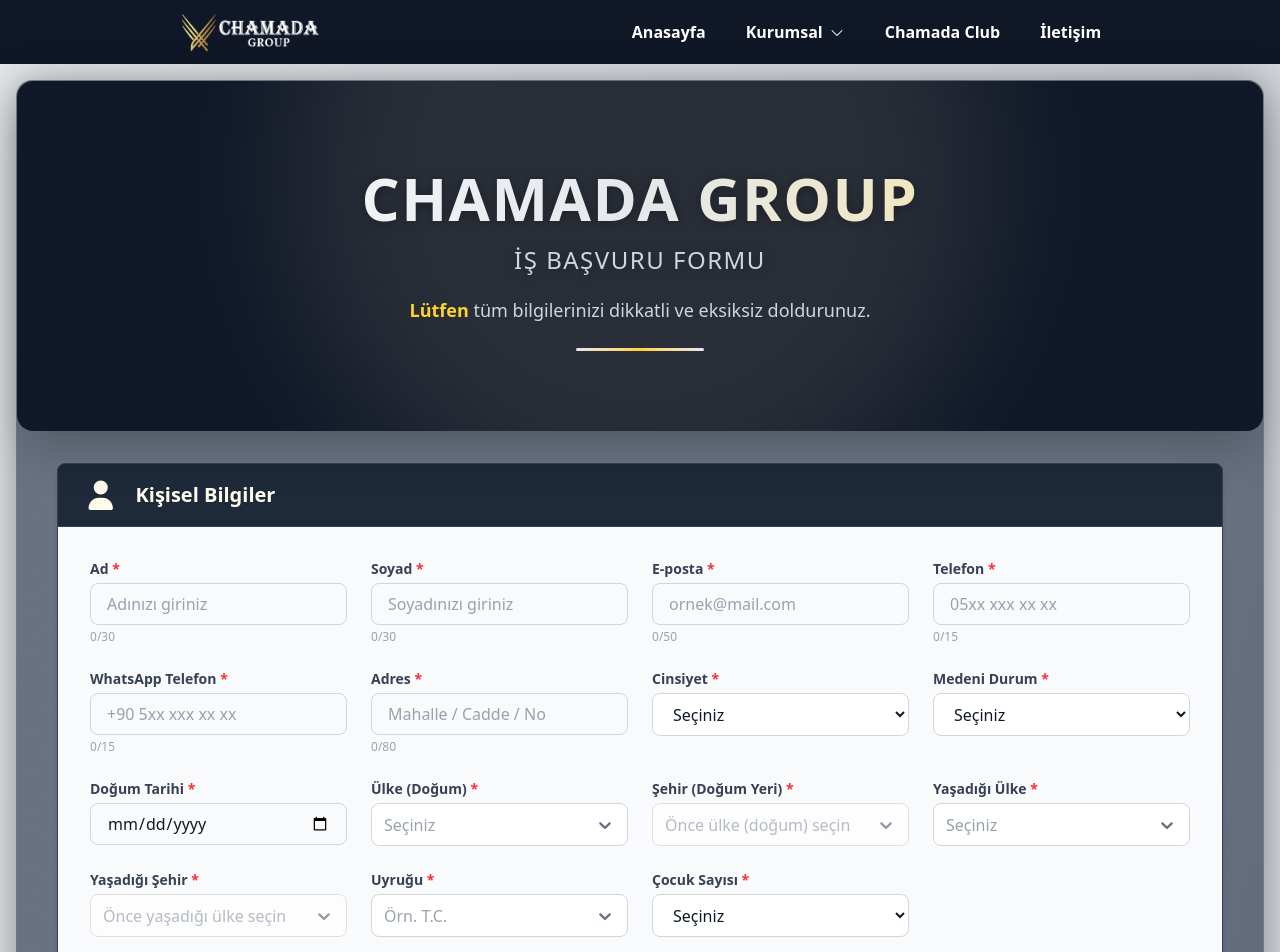
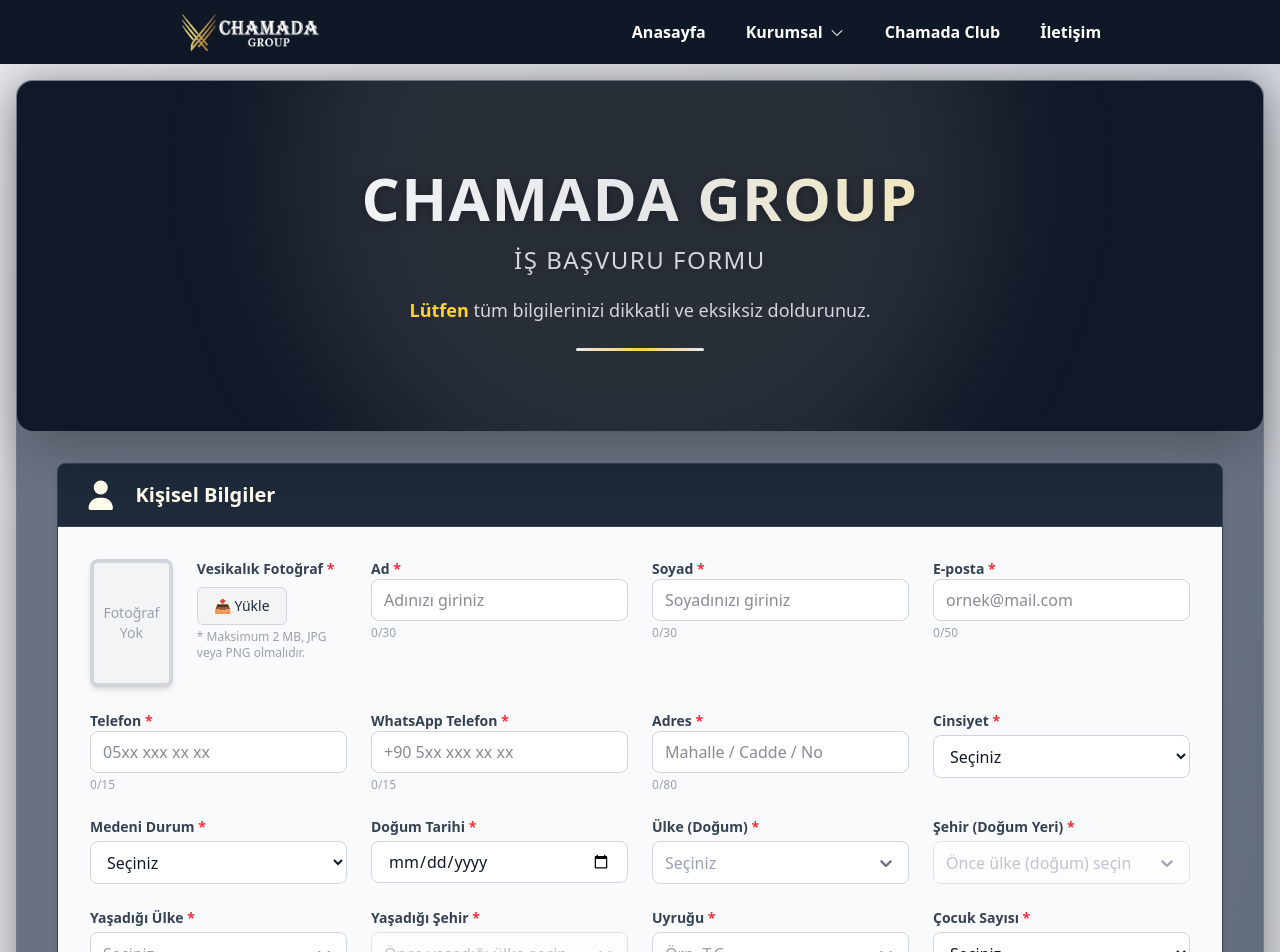
Before and after one commit to MrYlcnky/is-basvuru, a React (Vite) app: page /is-basvuru/JobApplicationForm in a window 1280 px wide. Shown: the top 952 px of the page. Built offline with nearby package versions, Linux system fonts and the light colour scheme.

Commit message:
güncelleme yapıldı

```diff
--- a/src/components/Users/Selected/CountryCitySelect.jsx
+++ b/src/components/Users/Selected/CountryCitySelect.jsx
@@ -72,15 +72,14 @@
     container: () => "w-full",
     control: ({ isFocused, isDisabled }) =>
       [
-        "w-full h-[43px] rounded-lg border px-3",
-        "bg-white",
+        "w-full h-[43px] rounded-lg bg-white border border-gray-300 px-3 shadow-none",
         isDisabled
-          ? "opacity-70 cursor-not-allowed bg-gray-100"
+          ? "opacity-60 cursor-not-allowed bg-gray-100"
           : "cursor-pointer",
         isFocused
-          ? "border-blue-500"
-          : "border-gray-300 hover:border-gray-400 focus:border-blue-500",
-        "transition focus:outline-none",
+          ? "border-gray-400"
+          : "border-gray-300 hover:border-gray-400 focus:border-gray-400",
+        "transition-colors duration-150 focus:outline-none",
       ].join(" "),
     valueContainer: () => "py-1 gap-1",
     placeholder: () => "text-gray-400",
@@ -88,16 +87,19 @@
     input: () => "text-gray-900",
     indicatorsContainer: () => "gap-1",
     indicatorSeparator: () => "hidden",
-    dropdownIndicator: ({ isFocused }) =>
-      ["transition", isFocused ? "text-blue-600" : "text-gray-500"].join(" "),
-    clearIndicator: () => "text-gray-500 hover:text-red-600",
+    dropdownIndicator: () => "text-gray-500 hover:text-gray-700 transition",
+    clearIndicator: () => "text-gray-500 hover:text-red-500 transition",
     menu: () =>
-      "mt-1 border border-gray-200 rounded-md bg-white shadow-lg overflow-hidden",
-    menuList: () => "max-h-56 overflow-auto",
+      "mt-1 border border-gray-200 rounded-md bg-white shadow-none overflow-hidden",
+    menuList: () => "max-h-56 overflow-auto shadow-none",
     option: ({ isFocused, isSelected }) =>
       [
-        "px-3 py-2 cursor-pointer",
-        isSelected ? "bg-blue-600 text-white" : isFocused ? "bg-gray-100" : "",
+        "px-3 py-2 cursor-pointer select-none",
+        isSelected
+          ? "bg-gray-200 text-gray-900"
+          : isFocused
+          ? "bg-gray-100"
+          : "bg-white",
       ].join(" "),
     noOptionsMessage: () => "px-3 py-2 text-gray-500",
   };
--- a/src/components/Users/Selected/NationalitySelect.jsx
+++ b/src/components/Users/Selected/NationalitySelect.jsx
@@ -43,15 +43,14 @@
     container: () => "w-full",
     control: ({ isFocused, isDisabled }) =>
       [
-        "w-full h-[43px] rounded-lg border px-3",
-        "bg-white",
+        "w-full h-[43px] rounded-lg bg-white border border-gray-300 px-3 shadow-none",
         isDisabled
-          ? "opacity-70 cursor-not-allowed bg-gray-100"
+          ? "opacity-60 cursor-not-allowed bg-gray-100"
           : "cursor-pointer",
         isFocused
-          ? "border-blue-500"
-          : "border-gray-300 hover:border-gray-400 focus:border-blue-500",
-        "transition focus:outline-none",
+          ? "border-gray-400"
+          : "border-gray-300 hover:border-gray-400 focus:border-gray-400",
+        "transition-colors duration-150 focus:outline-none",
       ].join(" "),
     valueContainer: () => "py-1 gap-1",
     placeholder: () => "text-gray-400",
@@ -59,16 +58,19 @@
     input: () => "text-gray-900",
     indicatorsContainer: () => "gap-1",
     indicatorSeparator: () => "hidden",
-    dropdownIndicator: ({ isFocused }) =>
-      ["transition", isFocused ? "text-blue-600" : "text-gray-500"].join(" "),
-    clearIndicator: () => "text-gray-500 hover:text-red-600",
+    dropdownIndicator: () => "text-gray-500 hover:text-gray-700 transition",
+    clearIndicator: () => "text-gray-500 hover:text-red-500 transition",
     menu: () =>
-      "mt-1 border border-gray-200 rounded-md bg-white shadow-lg overflow-hidden",
-    menuList: () => "max-h-56 overflow-auto",
+      "mt-1 border border-gray-200 rounded-md bg-white shadow-none overflow-hidden",
+    menuList: () => "max-h-56 overflow-auto shadow-none",
     option: ({ isFocused, isSelected }) =>
       [
-        "px-3 py-2 cursor-pointer",
-        isSelected ? "bg-blue-600 text-white" : isFocused ? "bg-gray-100" : "",
+        "px-3 py-2 cursor-pointer select-none",
+        isSelected
+          ? "bg-gray-200 text-gray-900"
+          : isFocused
+          ? "bg-gray-100"
+          : "bg-white",
       ].join(" "),
     noOptionsMessage: () => "px-3 py-2 text-gray-500",
   };
--- a/src/components/Users/usersComponents/JobApplicationDetails.jsx
+++ b/src/components/Users/usersComponents/JobApplicationDetails.jsx
@@ -52,6 +52,7 @@
     programlar: [],
     kagitOyunlari: [],
     lojman: "",
+    tercihNedeni: "",
   });
   const [errors, setErrors] = useState({});
 
@@ -69,6 +70,7 @@
           formData.departmanlar.length > 0 &&
           formData.programlar.length > 0 &&
           formData.lojman &&
+          formData.tercihNedeni.trim() !== "" &&
           (!dealerSelected || formData.kagitOyunlari.length > 0);
         return required;
       },
@@ -152,6 +154,7 @@
     if (dealerSelected && formData.kagitOyunlari.length === 0)
       newErrors.kagitOyunlari = true;
     setErrors(newErrors);
+    if (!formData.tercihNedeni.trim()) newErrors.tercihNedeni = true;
   }, [formData, dealerSelected]);
 
   return (
@@ -267,6 +270,46 @@
           error={errors.lojman}
           styles={customStyles}
         />
+
+        {/* Neden Bizi Tercih Ettiniz */}
+        <div className="sm:col-span-2 lg:col-span-3">
+          <label
+            htmlFor="tercihNedeni"
+            className="block text-sm sm:text-[15px] font-semibold text-gray-700 mb-1"
+          >
+            Neden Bizi Tercih Ettiniz? <span className="text-red-500">*</span>
+          </label>
+
+          <textarea
+            id="tercihNedeni"
+            name="tercihNedeni"
+            rows={4}
+            maxLength={500}
+            placeholder="Kısa bir açıklama yazınız (örneğin: kariyer gelişimi, ekip kültürü, lokasyon vb.)"
+            value={formData.tercihNedeni}
+            onChange={(e) =>
+              setFormData((prev) => ({ ...prev, tercihNedeni: e.target.value }))
+            }
+            className="w-full rounded-lg border border-gray-300 px-4 py-2 text-gray-900 placeholder-gray-400 focus:outline-none resize-none shadow-none"
+          />
+
+          <div className="flex justify-between items-center mt-1">
+            {errors.tercihNedeni && (
+              <p className="text-xs text-red-600 font-medium">
+                Zorunlu alan, lütfen doldurunuz.
+              </p>
+            )}
+            <p
+              className={`text-xs ${
+                formData.tercihNedeni.length >= 480
+                  ? "text-red-500"
+                  : "text-gray-400"
+              }`}
+            >
+              {formData.tercihNedeni.length}/500
+            </p>
+          </div>
+        </div>
       </div>
 
       {/* --- Önizleme --- */}
--- a/src/components/Users/usersComponents/OtherPersonalInformationTable.jsx
+++ b/src/components/Users/usersComponents/OtherPersonalInformationTable.jsx
@@ -47,7 +47,7 @@
       }));
     };
 
-    // 🔹 Minimal flat tasarım
+    //  Minimal flat tasarım
     const rsClassNames = {
       container: () => "w-full",
       control: () =>
--- a/src/components/Users/usersComponents/PersonalInformation.jsx
+++ b/src/components/Users/usersComponents/PersonalInformation.jsx
@@ -15,22 +15,51 @@
     birthDate: "",
     nationality: "",
     children: "",
+    photo: null,
   });
+  const [photoPreview, setPhotoPreview] = useState(null);
+  const [photoError, setPhotoError] = useState("");
+  const [touched, setTouched] = useState({});
 
   const [, setBirth] = useState({ country: "", city: "" });
   const [, setResidence] = useState({ country: "", city: "" });
   const [, setNationality] = useState("");
-  const [touched, setTouched] = useState({});
 
   const handleBlur = (e) => {
     const { name, value } = e.target;
     setTouched((prev) => ({ ...prev, [name]: value.trim() === "" }));
   };
 
+  // 📸 Fotoğraf yükleme işlemi
+  const handlePhotoUpload = (e) => {
+    const file = e.target.files[0];
+    if (!file) return;
+
+    if (!file.type.startsWith("image/")) {
+      setPhotoError("Lütfen yalnızca görüntü dosyası yükleyiniz (JPG, PNG).");
+      setFormData((p) => ({ ...p, photo: null }));
+      setPhotoPreview(null);
+      return;
+    }
+
+    if (file.size > 2 * 1024 * 1024) {
+      setPhotoError("Fotoğraf boyutu 2 MB'den küçük olmalıdır.");
+      setFormData((p) => ({ ...p, photo: null }));
+      setPhotoPreview(null);
+      return;
+    }
+
+    setPhotoError("");
+    setFormData((prev) => ({ ...prev, photo: file }));
+
+    const reader = new FileReader();
+    reader.onloadend = () => setPhotoPreview(reader.result);
+    reader.readAsDataURL(file);
+  };
+
   // 🔹 Ref ile dışarıdan kontrol fonksiyonu sağla
   useImperativeHandle(ref, () => ({
     isValid: () => {
-      // Zorunlu alanlardan en az biri boşsa false döner
       const requiredFields = [
         "firstName",
         "lastName",
@@ -42,9 +71,18 @@
         "birthDate",
       ];
 
-      return requiredFields.every(
+      const basicValid = requiredFields.every(
         (key) => formData[key] && formData[key].trim() !== ""
       );
+
+      const photoValid = !!formData.photo;
+
+      // Eğer foto eksikse uyarıyı aktif et
+      if (!photoValid && !photoError) {
+        setPhotoError("Zorunlu alan, lütfen vesikalık yükleyiniz.");
+      }
+
+      return basicValid && photoValid;
     },
   }));
 
@@ -55,8 +93,64 @@
 
   return (
     <div className="bg-gray-50 rounded-b-lg p-4 sm:p-6 lg:p-8 shadow-none">
+      {/* --- Form Alanları --- */}
       <div className="grid grid-cols-1 sm:grid-cols-2 lg:grid-cols-4 gap-6">
-        {/* Ad */}
+        {/* --- Vesikalık Fotoğraf Alanı --- */}
+        <div className="flex flex-col sm:flex-row items-start gap-6 ">
+          {/* Kare önizleme kutusu */}
+          <div className="relative w-32 h-32 rounded-lg overflow-hidden border-4 border-gray-300 bg-gray-100 shadow-md flex items-center justify-center">
+            {photoPreview ? (
+              <img
+                src={photoPreview}
+                alt="Vesikalık"
+                className="object-cover w-full h-full"
+              />
+            ) : (
+              <span className="text-gray-400 text-sm text-center px-2">
+                Fotoğraf Yok
+              </span>
+            )}
+          </div>
+
+          {/* Fotoğraf yükleme alanı */}
+          <div className="flex flex-col">
+            <label
+              htmlFor="photo"
+              className="block text-sm font-bold text-gray-700 mb-2"
+            >
+              Vesikalık Fotoğraf <span className="text-red-500">*</span>
+            </label>
+
+            {/* Dosya input (Yükle butonlu) */}
+            <div className="flex items-center gap-3">
+              <label
+                htmlFor="photo"
+                className="inline-flex items-center justify-center px-4 py-2 text-sm font-medium text-gray-800 bg-gray-100 border border-gray-300 rounded-md cursor-pointer hover:bg-gray-200 transition"
+              >
+                📤 {photoPreview ? "Değiştir" : "Yükle"}
+              </label>
+              <input
+                type="file"
+                id="photo"
+                accept="image/*"
+                onChange={handlePhotoUpload}
+                className="hidden"
+              />
+            </div>
+
+            {/* Hata veya bilgi mesajları */}
+            {photoError && (
+              <p className="text-xs text-red-600 mt-1 font-medium">
+                {photoError}
+              </p>
+            )}
+            {!formData.photo && !photoError && (
+              <p className="text-xs text-gray-400 mt-1">
+                * Maksimum 2 MB, JPG veya PNG olmalıdır.
+              </p>
+            )}
+          </div>
+        </div>
         <InputField
           label="Ad"
           name="firstName"
@@ -68,7 +162,6 @@
           maxLength={30}
         />
 
-        {/* Soyad */}
         <InputField
           label="Soyad"
           name="lastName"
@@ -80,7 +173,6 @@
           maxLength={30}
         />
 
-        {/* E-posta */}
         <InputField
           label="E-posta"
           name="email"
@@ -93,7 +185,6 @@
           maxLength={50}
         />
 
-        {/* Telefon */}
         <InputField
           label="Telefon"
           name="phone"
@@ -106,7 +197,6 @@
           maxLength={15}
         />
 
-        {/* WhatsApp Telefon */}
         <InputField
           label="WhatsApp Telefon"
           name="whatsappPhone"
@@ -119,7 +209,6 @@
           maxLength={15}
         />
 
-        {/* Adres */}
         <InputField
           label="Adres"
           name="address"
@@ -131,7 +220,6 @@
           maxLength={80}
         />
 
-        {/* Cinsiyet */}
         <SelectField
           label="Cinsiyet"
           name="gender"
@@ -145,7 +233,6 @@
           showError={touched.gender}
         />
 
-        {/* Medeni Durum */}
         <SelectField
           label="Medeni Durum"
           name="maritalStatus"
@@ -161,7 +248,6 @@
           showError={touched.maritalStatus}
         />
 
-        {/* Doğum Tarihi */}
         <div>
           <label
             htmlFor="birthDate"
@@ -177,7 +263,7 @@
             value={formData.birthDate}
             onChange={handleChange}
             onBlur={handleBlur}
-            className="block w-full rounded-lg border border-gray-300 px-4 py-2 text-gray-900 focus:outline-none transition cursor-pointer"
+            className="block w-full rounded-lg border border-gray-300 bg-white px-4 py-2 text-gray-900 focus:outline-none transition cursor-pointer"
           />
           {touched.birthDate && (
             <p className="text-xs text-red-600 mt-1 font-medium">
@@ -186,7 +272,6 @@
           )}
         </div>
 
-        {/* Doğum Yeri */}
         <CountryCitySelect
           countryLabel="Ülke (Doğum)"
           cityLabel="Şehir (Doğum Yeri)"
@@ -196,7 +281,6 @@
           required
         />
 
-        {/* Yaşadığı Yer */}
         <CountryCitySelect
           countryLabel="Yaşadığı Ülke"
           cityLabel="Yaşadığı Şehir"
@@ -206,7 +290,6 @@
           required
         />
 
-        {/* Uyruğu */}
         <NationalitySelect
           label="Uyruğu"
           id="nationality"
@@ -216,7 +299,6 @@
           required
         />
 
-        {/* Çocuk Sayısı */}
         <SelectField
           label="Çocuk Sayısı"
           name="children"
@@ -250,10 +332,7 @@
 
   return (
     <div>
-      <label
-        htmlFor={name}
-        className="block text-sm font-bold text-gray-700 mb-1"
-      >
+      <label htmlFor={name} className="block text-sm font-bold text-gray-700">
         {label} <span className="text-red-500">*</span>
       </label>
 
@@ -267,7 +346,7 @@
         placeholder={placeholder}
         required
         maxLength={maxLength}
-        className="block w-full rounded-lg border border-gray-300 px-4 py-2 text-gray-900 placeholder-gray-400 focus:outline-none transition cursor-pointer"
+        className="block w-full rounded-lg border border-gray-300 px-3 py-2 bg-white text-gray-900  focus:outline-none transition cursor-pointer"
       />
 
       <div className="flex justify-between items-center mt-1">
@@ -313,7 +392,7 @@
         onChange={onChange}
         onBlur={onBlur}
         required
-        className="block w-full h-[43px] rounded-lg border border-gray-300 px-4 py-2 bg-white text-gray-900 focus:outline-none transition cursor-pointer"
+        className="block w-full h-[43px] rounded-lg border border-gray-300 px-3 py-2 bg-white text-gray-900 focus:outline-none transition cursor-pointer"
       >
         <option value="" disabled>
           Seçiniz
```
Also changed, not shown: src/components/Users/usersComponents/ApplicationConfirmSection.jsx (+7 -7 lines).
